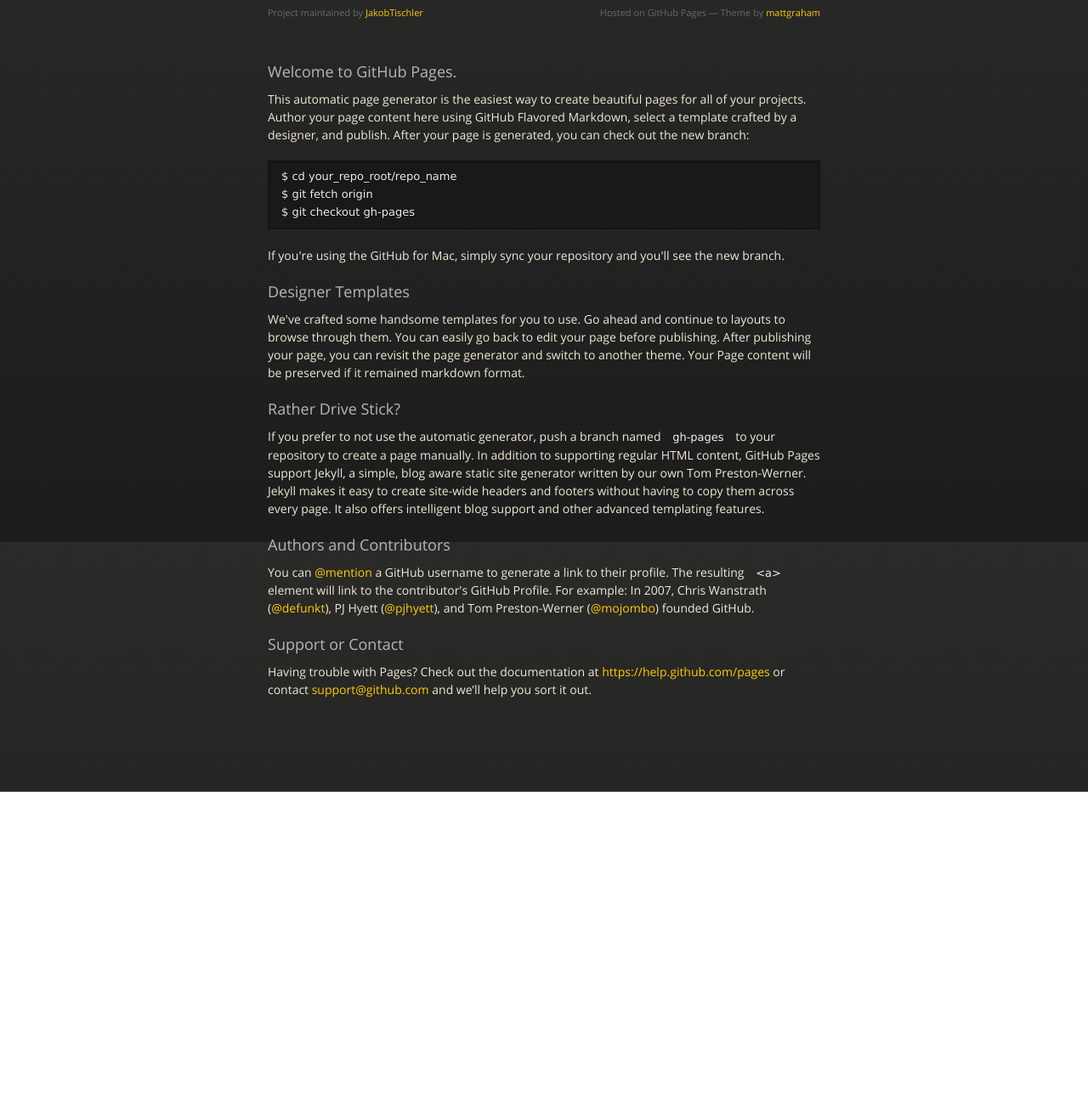
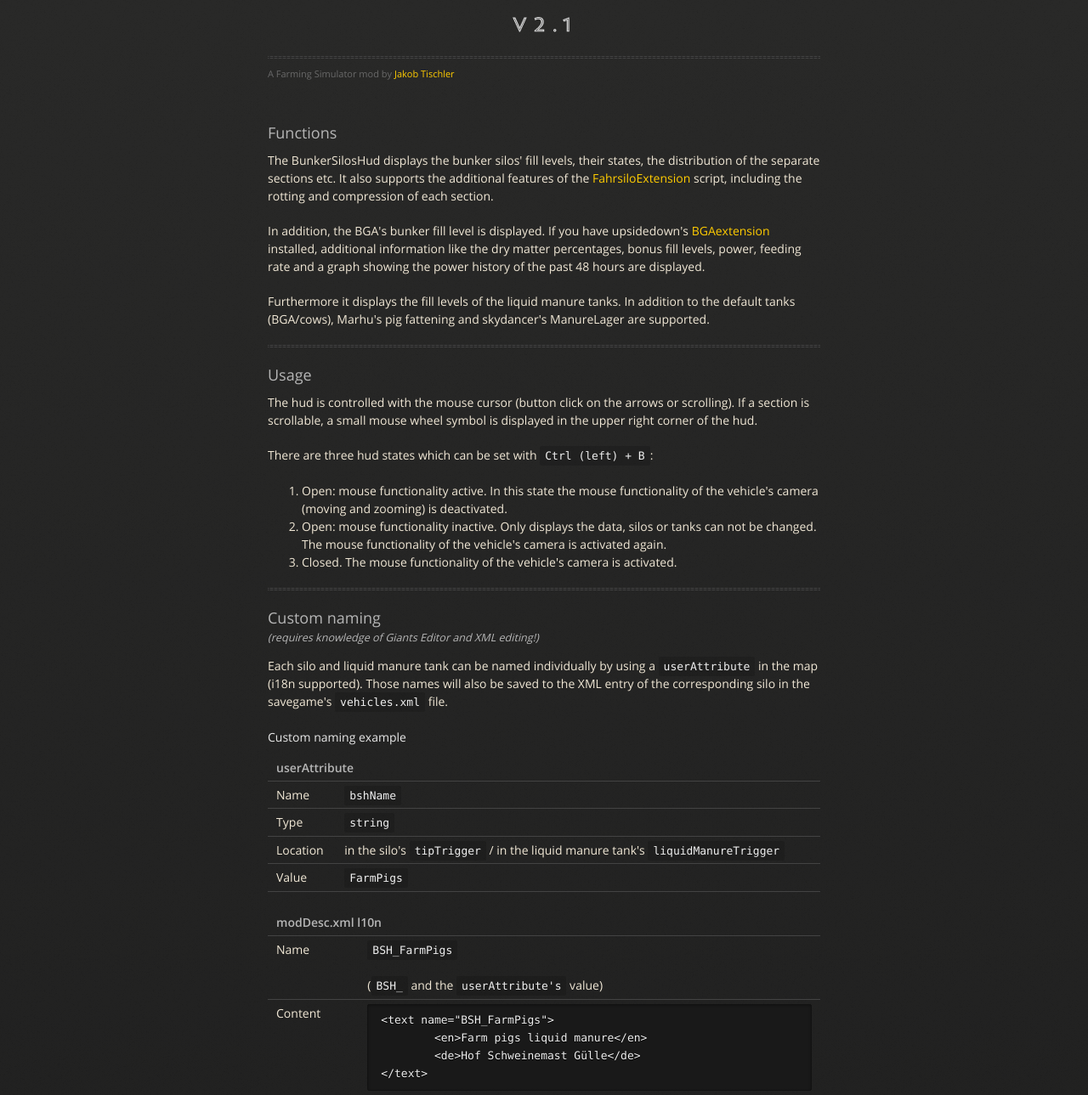
Before and after one commit to KITT3000/BunkerSilosHud, a plain HTML site: page index.html in a window 1280 px wide. Shown: the part 162-1451 px from the top of the page at 85% size. Before the commit the page ends 1094 px from the top, so only its background shows below. Drawn offline with nearby package versions, Linux system fonts and the light colour scheme.

Commit message:
add BSH content

```diff
--- a/index.html
+++ b/index.html
@@ -3,7 +3,7 @@
 <head>
 	<meta charset="utf-8">
 	<meta http-equiv="X-UA-Compatible" content="chrome=1">
-    <title>BunkerSilosHud by JakobTischler</title>
+	<title>BunkerSilosHud by Jakob Tischler</title>
 	<link rel="stylesheet" href="stylesheets/styles.css">
 	<link rel="stylesheet" href="stylesheets/pygment_trac.css">
 	<script src="https://ajax.googleapis.com/ajax/libs/jquery/1.7.1/jquery.min.js"></script>
@@ -17,62 +17,178 @@
 	<meta name="viewport" content="width=device-width, initial-scale=1, user-scalable=no">
 
 </head>
+
+
 <body>
 	<div id="header">
 		<nav>
-          <li class="fork"><a href="https://github.com/JakobTischler/BunkerSilosHud">View On GitHub</a></li>
-          <li class="downloads"><a href="https://github.com/JakobTischler/BunkerSilosHud/zipball/master">ZIP</a></li>
-          <li class="downloads"><a href="https://github.com/JakobTischler/BunkerSilosHud/tarball/master">TAR</a></li>
-          <li class="title">DOWNLOADS</li>
+			<li class="title">DOWNLOAD</li>
+			<li class="downloads" id="downloadModhoster"><a href="http://www.modhoster.com/mods/bunker-silos-hud">Modhoster</a></li>
+			<li class="downloads" id="downloadFSUK"><a href="http://fs-uk.com/mods/view/35792">FS-UK</a></li>
 		</nav>
+
+		<div id="languageSelection">
+			<a class="languageLink" href="index_de.html" id="german">Deutsch</a>
+			<span class="languageLink" id="english">English</span>
+		</div>
 	</div><!-- end header -->
 
 	<div class="wrapper">
-
 		<section>
 			<div id="title">
-          <h1>BunkerSilosHud</h1>
+				<h1>
+					<img src="images/bshTitleWhite_v2.1.png" alt="BunkerSilosHud" />
+				</h1>
 				<p></p>
 				<hr>
-          <span class="credits left">Project maintained by <a href="https://github.com/JakobTischler">JakobTischler</a></span>
-          <span class="credits right">Hosted on GitHub Pages &mdash; Theme by <a href="https://twitter.com/michigangraham">mattgraham</a></span>
+				<span class="credits left">A Farming Simulator mod by <a href="https://github.com/JakobTischler">Jakob Tischler</a></span>
 			</div>
 
+			<!-- ## FUNCTIONS -->
+			<article>
 				<h3>
-<a id="welcome-to-github-pages" class="anchor" href="#welcome-to-github-pages" aria-hidden="true"><span class="octicon octicon-link"></span></a>Welcome to GitHub Pages.</h3>
+					<a id="functions" class="anchor" href="#functions" aria-hidden="true"><span class="octicon octicon-link"></span></a>Functions
+				</h3>
 
-<p>This automatic page generator is the easiest way to create beautiful pages for all of your projects. Author your page content here using GitHub Flavored Markdown, select a template crafted by a designer, and publish. After your page is generated, you can check out the new branch:</p>
+				<p>The BunkerSilosHud displays the bunker silos' fill levels, their states, the distribution of the separate sections etc. It also supports the additional features of the <a href='http://www.modhoster.com/mods/fahrsiloextension--2' title='FahrSiloExtension @ ModHoster'>FahrsiloExtension</a> script, including the rotting and compression of each section.</p>
+				<p>In addition, the BGA's bunker fill level is displayed. If you have upsidedown's <a href='http://www.modhoster.com/mods/bgaextension--2' title='BGAextension @ ModHoster'>BGAextension</a> installed, additional information like the dry matter percentages, bonus fill levels, power, feeding rate and a graph showing the power history of the past 48 hours are displayed.</p>
+				<p>Furthermore it displays the fill levels of the liquid manure tanks. In addition to the default tanks (BGA/cows), Marhu's pig fattening and skydancer's ManureLager are supported.</p>
+			</article>
 
-<pre><code>$ cd your_repo_root/repo_name
-$ git fetch origin
-$ git checkout gh-pages
-</code></pre>
+			<hr />
 
-<p>If you're using the GitHub for Mac, simply sync your repository and you'll see the new branch.</p>
+			<!-- ## USAGE -->
+			<article>
+				<h3>
+					<a id="usage" class="anchor" href="#usage" aria-hidden="true"><span class="octicon octicon-link"></span></a>Usage
+				</h3>
 
+				<p>The hud is controlled with the mouse cursor (button click on the arrows or scrolling). If a section is scrollable, a small mouse wheel symbol is displayed in the upper right corner of the hud.</p>
+				<p>
+					There are three hud states which can be set with <code>Ctrl (left) + B</code>:
+					<ol>
+						<li>Open: mouse functionality active. In this state the mouse functionality of the vehicle's camera (moving and zooming) is deactivated.</li>
+						<li>Open: mouse functionality inactive. Only displays the data, silos or tanks can not be changed. The mouse functionality of the vehicle's camera is activated again.</li>
+						<li>Closed. The mouse functionality of the vehicle's camera is activated.</li>
+					</ol>
+				</p>
+			</article>
+
+			<hr />
+
+			<!-- ## CUSTOM NAMING -->
+			<article>
 				<h3>
-<a id="designer-templates" class="anchor" href="#designer-templates" aria-hidden="true"><span class="octicon octicon-link"></span></a>Designer Templates</h3>
+					<a id="customNaming" class="anchor" href="#customNaming" aria-hidden="true"><span class="octicon octicon-link"></span></a>Custom naming
+					<span class="info">(requires knowledge of Giants Editor and XML editing!)</span>
+				</h3>
 
-<p>We've crafted some handsome templates for you to use. Go ahead and continue to layouts to browse through them. You can easily go back to edit your page before publishing. After publishing your page, you can revisit the page generator and switch to another theme. Your Page content will be preserved if it remained markdown format.</p>
+				<p>Each silo and liquid manure tank can be named individually by using a <code>userAttribute</code> in the map (i18n supported). Those names will also be saved to the XML entry of the corresponding silo in the savegame's <code>vehicles.xml</code> file.</p>
 
+				<h4>Custom naming example</h4>
+				<div>
+					<table>
+						<thead>
+							<tr>
+								<th colspan="2">userAttribute</th>
+							</tr>
+						</thead>
+						<tbody>
+							<tr>
+								<td>Name</td>
+								<td><code>bshName</code></td>
+							</tr>
+							<tr>
+								<td>Type</td>
+								<td><code>string</code></td>
+							</tr>
+							<tr>
+								<td>Location</td>
+								<td>in the silo's <code>tipTrigger</code> / in the liquid manure tank's <code>liquidManureTrigger</code></td>
+							</tr>
+							<tr>
+								<td>Value</td>
+								<td><code>FarmPigs</code></td>
+							</tr>
+						</tbody>
+					</table>
+
+					<table>
+						<thead>
+							<tr>
+								<th colspan="2">modDesc.xml l10n</th>
+							</tr>
+						</thead>
+						<tbody>
+							<tr>
+								<td>Name</td>
+								<td><code>BSH_FarmPigs</code><br /><br />(<code>BSH_</code> and the <code>userAttribute's</code> value)</td>
+							</tr>
+							<tr>
+								<td>Content</td>
+								<td><pre><code>&lt;text name="BSH_FarmPigs">
+	&lt;en>Farm pigs liquid manure&lt;/en>
+	&lt;de>Hof Schweinemast Gülle&lt;/de>
+&lt;/text></code></pre>
+								</td>
+							</tr>
+						</tbody>
+					</table>
+				</div>
+			</article>
+
+			<hr />
+
+			<!-- ## CHANGELOG -->
+			<article>
 				<h3>
-<a id="rather-drive-stick" class="anchor" href="#rather-drive-stick" aria-hidden="true"><span class="octicon octicon-link"></span></a>Rather Drive Stick?</h3>
+					<a id="changelog" class="anchor" href="#changelog" aria-hidden="true"><span class="octicon octicon-link"></span></a>Changelog
+				</h3>
 
-<p>If you prefer to not use the automatic generator, push a branch named <code>gh-pages</code> to your repository to create a page manually. In addition to supporting regular HTML content, GitHub Pages support Jekyll, a simple, blog aware static site generator written by our own Tom Preston-Werner. Jekyll makes it easy to create site-wide headers and footers without having to copy them across every page. It also offers intelligent blog support and other advanced templating features.</p>
+				<h4>v2.1 (26 Jan 2015)</h4>
+				<ul>
+					<li>add support for manure heaps</li>
+					<li>add distinction between pigs and cattle</li>
+					<li>hud is now draggable via drag+drop</li>
+				</ul>
+				<br />
 
+				<h4>v2.0 (14 Jan 2015)</h4>
+				<ul>
+					<li>conversion to FS15</li>
+					<li>GUI update</li>
+					<li>add BGA data (especially BGAextension): bunker fill level, bunker/fermenter dry matter, current and historic generator power</li>
+					<li>add MP/DS support</li>
+				</ul>
+				<br />
+				<h4>v0.99 (02 Mar 2014)</h4>
+				<ul>
+					<li>add safety check against impromperly created BunkerSilo triggers (w/o movingPlanes) &mdash; you know who you are!</li>
+					<li>add warning sign if silo is fully fermented but the cover plane hasn't been removed yet</li>
+					<li>fix scrolling functionality/zooming inhibit for vehicles with 'InteractiveControl' spec</li>
+				</ul>
+				<br />
+				<h4>v0.98 (25 Feb 2014)</h4>
+				<ul>
+					<li>initial release</li>
+				</ul>
+			</article>
+
+			<hr />
+
+			<!-- ## COPYRIGHT -->
+			<article>
 				<h3>
-<a id="authors-and-contributors" class="anchor" href="#authors-and-contributors" aria-hidden="true"><span class="octicon octicon-link"></span></a>Authors and Contributors</h3>
+					<a id="copyright" class="anchor" href="#copyright" aria-hidden="true"><span class="octicon octicon-link"></span></a>Copyright
+				</h3>
 
-<p>You can <a href="https://github.com/blog/821" class="user-mention">@mention</a> a GitHub username to generate a link to their profile. The resulting <code>&lt;a&gt;</code> element will link to the contributor's GitHub Profile. For example: In 2007, Chris Wanstrath (<a href="https://github.com/defunkt" class="user-mention">@defunkt</a>), PJ Hyett (<a href="https://github.com/pjhyett" class="user-mention">@pjhyett</a>), and Tom Preston-Werner (<a href="https://github.com/mojombo" class="user-mention">@mojombo</a>) founded GitHub.</p>
-
-<h3>
-<a id="support-or-contact" class="anchor" href="#support-or-contact" aria-hidden="true"><span class="octicon octicon-link"></span></a>Support or Contact</h3>
-
-<p>Having trouble with Pages? Check out the documentation at <a href="https://help.github.com/pages">https://help.github.com/pages</a> or contact <a href="mailto:support@github.com">support@github.com</a> and we’ll help you sort it out.</p>
+				<p>No modification without the author's written permission. No re-upload by anyone but the original author. No commercial usage.</p>
+				<p>Copyright © Jakob Tischler, 2014&ndash;2015</p>
+			</article>
 		</section>
 
 	</div>
+
 	<!--[if !IE]><script>fixScale(document);</script><![endif]-->
-
 </body>
 </html>
--- a/stylesheets/styles.css
+++ b/stylesheets/styles.css
@@ -149,6 +149,16 @@ textarea {
  */
 body {
   margin: 0;
+}
+
+::-moz-selection {
+	background: #b3d4fc;
+	text-shadow: none;
+}
+
+::selection {
+	background: #b3d4fc;
+	text-shadow: none;
 }
 
 /* =============================================================================
@@ -531,17 +541,20 @@ table {
 body {
 	padding: 0px 0 20px 0px;
 	margin: 0px;
-  font: 14px/1.5 "OpenSansRegular", "Helvetica Neue", Helvetica, Arial, sans-serif;
+	font: 14px/1.5 'OpenSansRegular', 'Helvetica Neue', Helvetica, Arial, sans-serif;
 	color: #f0e7d5;
 	font-weight: normal;
-  background: #252525;
 	background-attachment: fixed !important;
-  background: -webkit-gradient(linear, 50% 0%, 50% 100%, color-stop(0%, #2a2a29), color-stop(100%, #1c1c1c));
-  background: -webkit-linear-gradient(#2a2a29, #1c1c1c);
-  background: -moz-linear-gradient(#2a2a29, #1c1c1c);
-  background: -o-linear-gradient(#2a2a29, #1c1c1c);
-  background: -ms-linear-gradient(#2a2a29, #1c1c1c);
-  background: linear-gradient(#2a2a29, #1c1c1c);
+	background:#252525;
+	background-repeat:repeat;
+	background-position:0 0;
+	background-image:url('../images/noise_128x128_0.05.png');
+	background-image:url('../images/noise_128x128_0.05.png'), -webkit-gradient(linear, 50% 0%, 50% 100%, color-stop(0%, #2a2a29), color-stop(100%, #1c1c1c));
+	background-image:url('../images/noise_128x128_0.05.png'), -webkit-linear-gradient(#2a2a29, #1c1c1c);
+	background-image:url('../images/noise_128x128_0.05.png'), -moz-linear-gradient(#2a2a29, #1c1c1c);
+	background-image:url('../images/noise_128x128_0.05.png'), -o-linear-gradient(#2a2a29, #1c1c1c);
+	background-image:url('../images/noise_128x128_0.05.png'), -ms-linear-gradient(#2a2a29, #1c1c1c);
+	background-image:url('../images/noise_128x128_0.05.png'), linear-gradient(#2a2a29, #1c1c1c);
 }
 
 h1, h2, h3, h4, h5, h6 {
@@ -579,10 +592,26 @@ h3 {
   color: #b6b6b6;
 }
 
-a {
-  color: #ffcc00;
+.info {
+	display:block;
+	font-size:0.7em;
+	font-style:italic;
+}
+
+a, a:active, a:link, a:visited {
+	color: #FFCC00;
 	font-weight: 400;
 	text-decoration: none;
+
+	-webkit-transition-property:all;
+	-webkit-transition-duration:0.2s, 0.2s;
+	-webkit-transition-timing-function:linear, ease-in;
+	-moz-transition-property:all;
+	-moz-transition-duration:0.2s;
+	-moz-transition-timing-function:linear, ease-in;
+	-o-transition-property:all;
+	-o-transition-duration:0.2s;
+	-o-transition-timing-function: linear, ease-in;
 }
 a:hover {
 	color: #ffeb9b;
@@ -623,10 +652,11 @@ blockquote {
 }
 
 code {
-  font-family: "Lucida Sans", Monaco, Bitstream Vera Sans Mono, Lucida Console, Terminal;
+	background-color:rgba(0,0,0,0.15);
 	color: #efefef;
+	font-family: Consolas, Monaco, Cuisine, Bitstream Vera Sans Mono, Lucida Console, Terminal;
 	font-size: 13px;
-  margin: 0 4px;
+	margin:0;
 	padding: 4px 6px;
 	-moz-border-radius: 2px;
 	-webkit-border-radius: 2px;
@@ -654,6 +684,7 @@ pre {
 	overflow-y: hidden;
 }
 pre code {
+	background:transparent;
 	color: #efefef;
 	text-shadow: 0px 1px 0px #000;
 	margin: 0;
@@ -678,6 +709,10 @@ td {
   text-align: left;
   padding: 5px 10px;
   border-bottom: 1px solid #434343;
+}
+
+tr > td:first-of-type {
+	vertical-align:top;
 }
 
 hr {
@@ -771,13 +806,24 @@ dt {
   margin-left: 0px;
 }
 #header nav li.downloads {
-  float: right;
-  margin-left: 6px;
+  float: left;
+  margin-left: 0px;
+  margin-right: 10px;
 }
 #header nav li.title {
-  float: right;
+  float: left;
   margin-right: 10px;
   font-size: 11px;
+}
+
+#languageSelection {
+	position:absolute;
+	right:1em;
+	top:4px;
+}
+#languageSelection .languageLink {
+	float:right;
+	margin-left:1em;
 }
 
 section {
@@ -840,6 +886,9 @@ section #title .credits.right {
 	#header {
 		margin-top: -20px;
 	}
+	#languageSelection {
+		top:24px;
+	}
 
 	section {
 		margin-top: 40px;
```
Also changed, not shown: index_de.html (added, +194 -0 lines), images/bsh01.png (added), images/bsh02.png (added), images/bsh03.png (added), images/bsh04.png (added), images/bshTitleWhite_v2.0.png (added), images/bshTitleWhite_v2.1.png (added), images/noise_128x128_0.05.png (added). Lines whose indentation alone changed are shown as unchanged.
